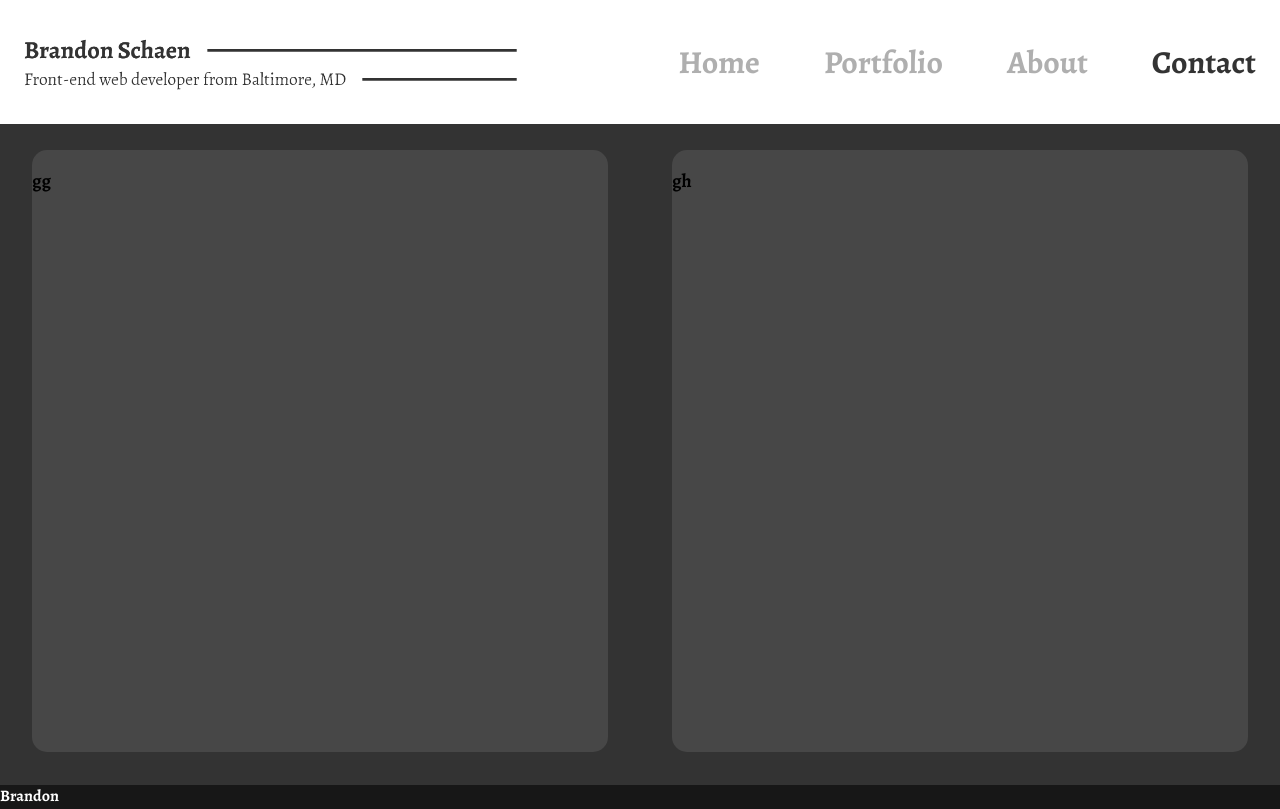
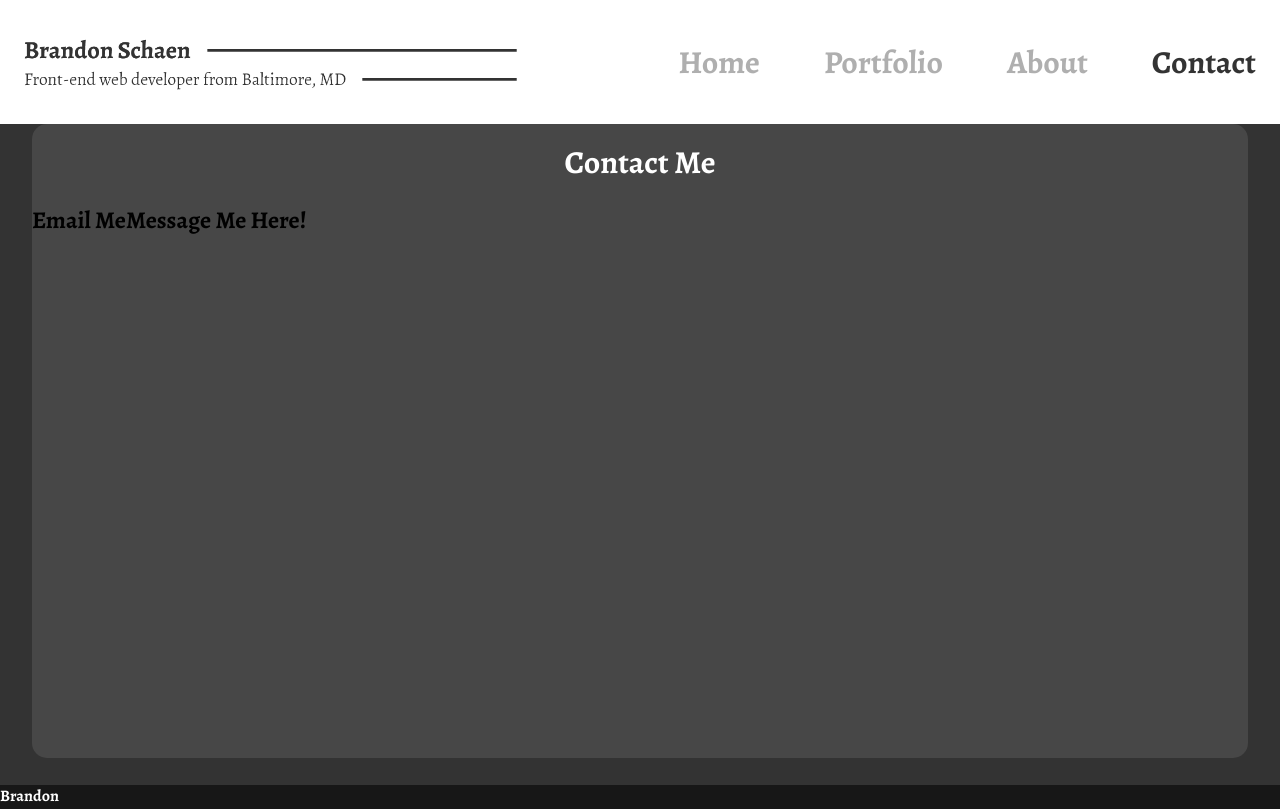
Before and after one commit to SonniSonni/Brandon-Portfolio, a React (Create React App) app: page /contact in a window 1280 px wide. Built offline with nearby package versions, Linux system fonts and the light colour scheme.

Commit message:
Created title, and setup display flex on containers. Also scrapped 2 containers for 1 main one with 2 smaller

```diff
--- a/src/Components/ContactPage/ContactPage.css
+++ b/src/Components/ContactPage/ContactPage.css
@@ -5,24 +5,22 @@
 
 .contact-container{
   display: flex;
-}
-
-.email{
   border-radius: 15px;
   margin-right: auto;
   margin-left: auto;
-  margin-top:2%;
   background-color: #474747;
-  width:45%;
-  height: 75.3vh;
+  width:95%;
+  height:96%;
+  flex-direction: column;
+}
+
+.email-containers{
+  display: flex;
+}
+.email{
+  margin:0;
 }
 
 .message{
-  border-radius: 15px;
-  margin-right: auto;
-  margin-left: auto;
-  margin-top:2%;
-  background-color: #474747;
-  width:45%;
-  height: 75.3vh;
+  margin:0;
 }
--- a/src/Components/ContactPage/ContactPage.js
+++ b/src/Components/ContactPage/ContactPage.js
@@ -4,11 +4,14 @@ import './ContactPage.css';
 const ContactPage = () => (
   <div className="contact-page">
     <div className="contact-container">
-      <div className="email">
-        <h3>gg</h3>
-      </div>
-      <div className="message">
-        <h3>gh</h3>
+      <h1>Contact Me</h1>
+      <div className="email-containers">
+        <div className="email">
+          <h2>Email Me</h2>
+        </div>
+        <div className="message">
+          <h2>Message Me Here!</h2>
+        </div>
       </div>
     </div>
   </div>
```
